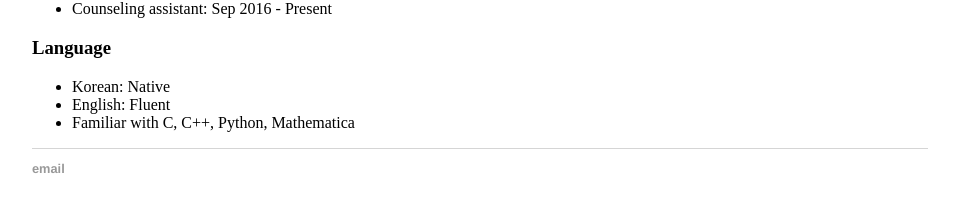
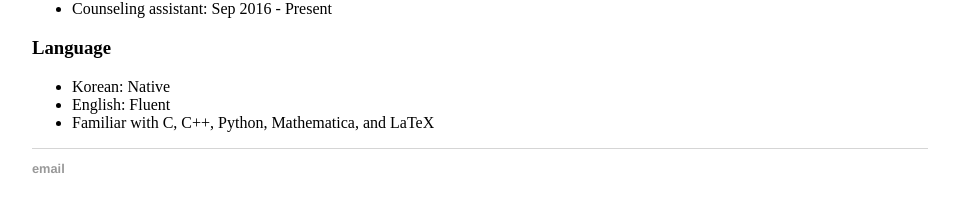
Before and after one commit to sgk1m/sgk1m.github.io, a Jekyll site: the page built from cv.html, in a window 1280 px wide. Shown: the part 509-721 px from the top of the page, without its empty margins (160-1119 px from the left). Built offline with Jekyll 4.4.1, drawn with Linux system fonts in a browser that asks for light colours.

Commit message:
Update cv.html
add latex

```diff
--- a/cv.html
+++ b/cv.html
@@ -36,6 +36,6 @@ title: CV - Seongkwang Kim
 	<ul>
 		<li>Korean: Native</li>
 		<li>English: Fluent</li>
-		<li>Familiar with C, C++, Python, Mathematica</li>
+		<li>Familiar with C, C++, Python, Mathematica, and LaTeX</li>
 	</ul>
 </div><!-- /.blurb -->
```
